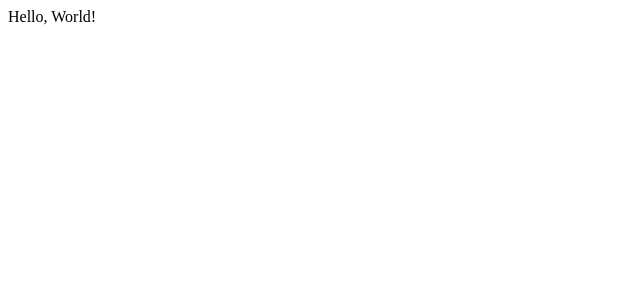
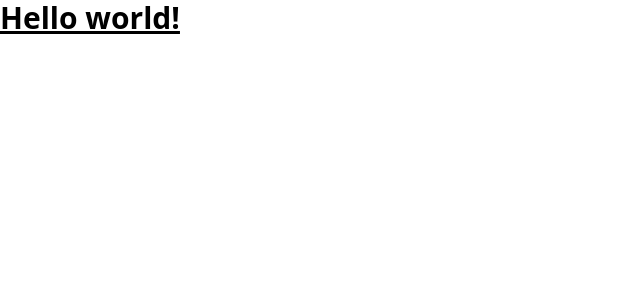
Before and after one commit to AnasJMirza/auth-app, a React (Vite) app in the folder client/: page / in a window 1280 px wide. Shown: the top 300 px of the page, without its empty margins (0-640 px from the left). Built offline with nearby package versions, Linux system fonts and the light colour scheme.

Commit message:
tailwind-setup

```diff
--- a/client/package.json
+++ b/client/package.json
@@ -16,6 +16,9 @@
     "@types/react": "^18.0.26",
     "@types/react-dom": "^18.0.9",
     "@vitejs/plugin-react": "^3.0.0",
+    "autoprefixer": "^10.4.13",
+    "postcss": "^8.4.21",
+    "tailwindcss": "^3.2.4",
     "vite": "^4.0.0"
   }
 }
--- /dev/null
+++ b/client/postcss.config.cjs
@@ -0,0 +1,6 @@
+module.exports = {
+  plugins: {
+    tailwindcss: {},
+    autoprefixer: {},
+  },
+}
--- a/client/src/App.jsx
+++ b/client/src/App.jsx
@@ -5,9 +5,9 @@
 
 
   return (
-    <div>
-      Hello, World!
-    </div>
+    <h1 className="text-3xl font-bold underline">
+      Hello world!
+    </h1>
   )
 }
 
--- a/client/src/index.css
+++ b/client/src/index.css
@@ -0,0 +1,3 @@
+@tailwind base;
+@tailwind components;
+@tailwind utilities;
--- /dev/null
+++ b/client/tailwind.config.cjs
@@ -0,0 +1,11 @@
+/** @type {import('tailwindcss').Config} */
+module.exports = {
+  content: [
+    "./index.html",
+    "./src/**/*.{js,ts,jsx,tsx}",
+  ],
+  theme: {
+    extend: {},
+  },
+  plugins: [],
+}
```
Also changed, not shown: 1 other file (tests, documents, lock files or other folders).
